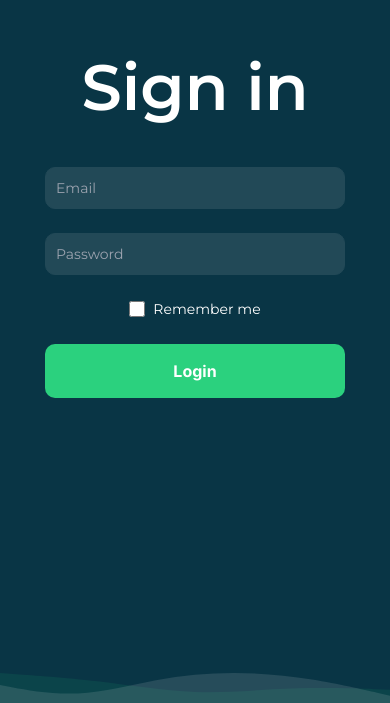
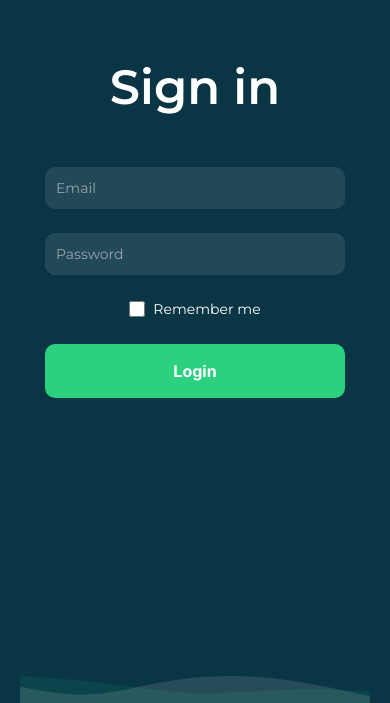
Before and after one commit to Reactongraph/movies-app-assignment, a Next.js app: page / in a window 390 px wide. Shown: the part 141-844 px from the top of the page. Built offline with nearby package versions, Linux system fonts and the light colour scheme; no server answers.

Commit message:
deployment error fixed

```diff
--- a/src/app/movies/page.js
+++ b/src/app/movies/page.js
@@ -7,11 +7,11 @@ import { Empty } from "@/components/Common/Empty";
 import { useRouter } from "next/navigation";
 
 export default function Home() {
-  const [getPost, { data, isLoading }] = useGetPostMutation();
+  // const [getPost, { data, isLoading }] = useGetPostMutation();
 
-  useEffect(() => {
-    getPost();
-  }, []);
+  // useEffect(() => {
+  //   getPost();
+  // }, []);
 
   const router = useRouter();
 
--- a/src/app/page.js
+++ b/src/app/page.js
@@ -4,9 +4,9 @@ import React from "react";
 const Login = () => {
   return (
     <>
-      <div className="h-screen flex w-full items-center justify-between flex-col">
+      <div className="h-screen flex w-full items-center justify-between flex-col sm:px-0 px-[20px]">
         <div className="max-w-[300px] w-full h-[calc(100vh_-_118px)] flex flex-col items-center justify-center">
-          <p className="font-mont text-[64px] font-semibold leading-[80px] mb-[40px] text-center  ">
+          <p className="font-mont sm:text-[64px] text-[48px] font-semibold leading-[80px] mb-[40px] text-center">
             Sign in
           </p>
 
--- a/src/components/Common/Empty.js
+++ b/src/components/Common/Empty.js
@@ -5,8 +5,8 @@ import { useRouter } from "next/navigation";
 export const Empty = () => {
   const router = useRouter();
   return (
-    <div className="h-[calc(100vh_-_118px)] flex items-center justify-center flex-col gap-[40px]">
-      <p className="font-mont text-[48px] font-semibold leading-[56px]">
+    <div className="h-[calc(100vh_-_118px)] flex items-center justify-center flex-col gap-[40px] px-[20px]">
+      <p className="font-mont text-[32px] font-semibold sm:leading-[56px] leading-[40px] sm:text-[40px] text-center">
         Your movie list is empty
       </p>
       <button
```
